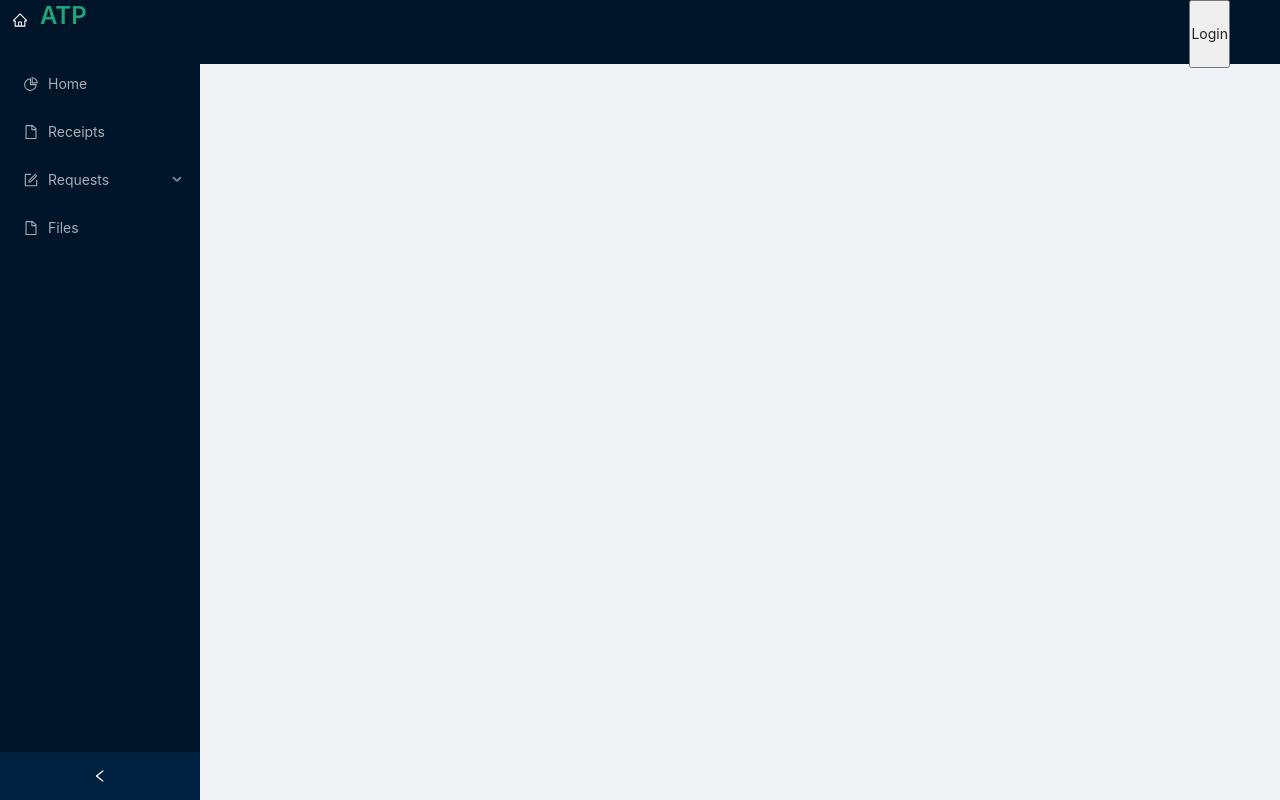
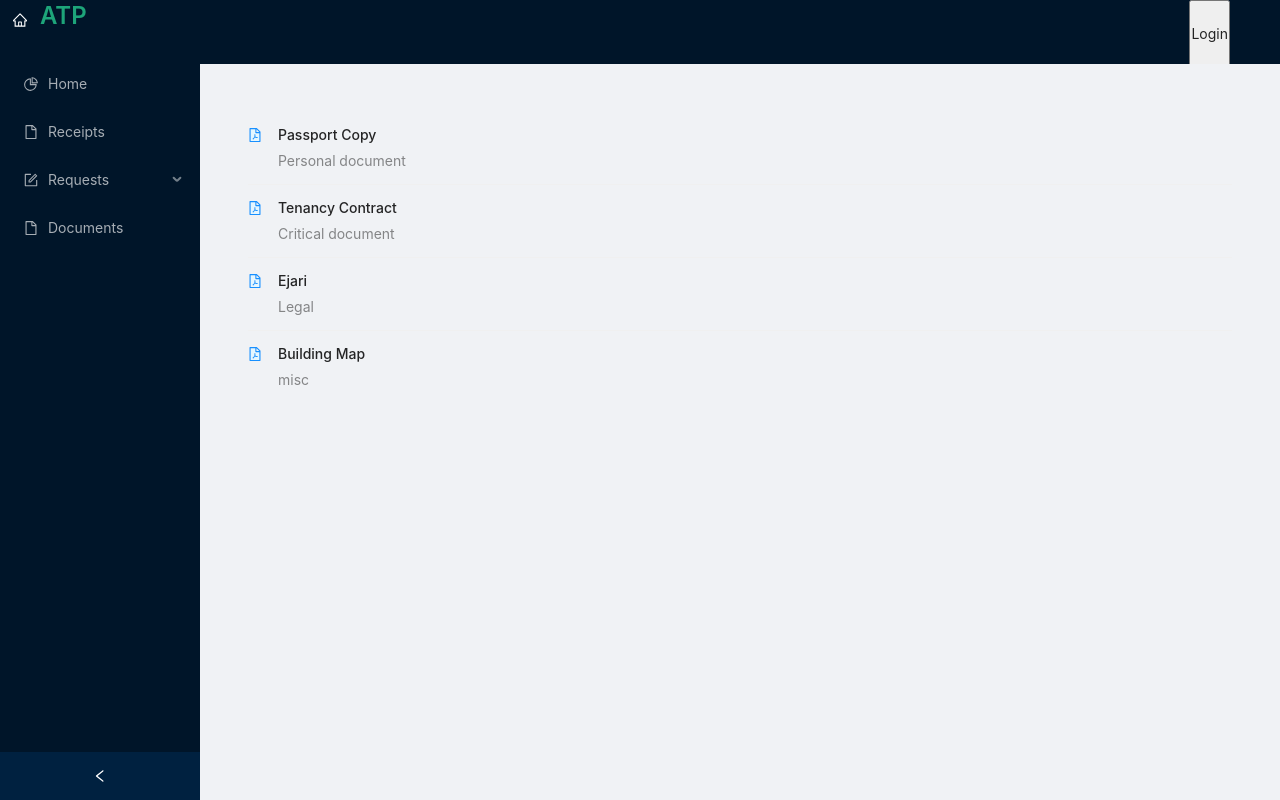
Before and after one commit to NigelMarshal/tenant-proto, a React (Create React App) app: page /documents in a window 1280 px wide. Built offline with nearby package versions, Linux system fonts and the light colour scheme.

Commit message:
feat(Documents): Create documents page
+ Add documents page
- Remove unused variables

```diff
--- a/src/App.js
+++ b/src/App.js
@@ -1,10 +1,11 @@
 import "./App.less";
-import { Switch, Route, Link } from "react-router-dom";
+import { Switch, Route } from "react-router-dom";
 import { Layout } from "antd";
 import { useAuth0 } from "@auth0/auth0-react";
 import { Navbar, Receipts, Homepage, AtpHeader } from "./Components";
 import MaintenanceRequest from "./Components/Forms/MaintenanceRequest";
 import MovingOutRequest from "./Components/Forms/MovingOutRequest";
+import Documents from "./Components/Documents";
 
 function App() {
   const { isLoading } = useAuth0();
@@ -37,6 +38,11 @@ function App() {
                 <MovingOutRequest />
               </Layout>
             </Route>
+            <Route exact path="/documents">
+              <Layout>
+                <Documents />
+              </Layout>
+            </Route>
           </Switch>
         </Layout>
       </Layout>
--- /dev/null
+++ b/src/Components/Documents.js
@@ -0,0 +1,49 @@
+import React from "react";
+import { List } from "antd";
+import { FilePdfTwoTone } from "@ant-design/icons";
+const data = [
+  {
+    title: "Passport Copy",
+    description: "Personal document",
+  },
+  {
+    title: "Tenancy Contract",
+    description: "Critical document",
+  },
+  {
+    title: "Ejari",
+    description: "Legal",
+  },
+  {
+    title: "Building Map",
+    description: "misc",
+  },
+];
+const Documents = () => {
+  return (
+    <List
+      itemLayout="horizontal"
+      dataSource={data}
+      style={{ padding: "3rem" }}
+      renderItem={(item) => (
+        <List.Item>
+          <List.Item.Meta
+            avatar={<FilePdfTwoTone />}
+            title={
+              <a
+                rel="noopener noreferrer"
+                target="_blank"
+                href="https://www.w3.org/WAI/ER/tests/xhtml/testfiles/resources/pdf/dummy.pdf"
+              >
+                {item.title}
+              </a>
+            }
+            description={item.description}
+          />
+        </List.Item>
+      )}
+    />
+  );
+};
+
+export default Documents;
--- a/src/Components/Homepage.js
+++ b/src/Components/Homepage.js
@@ -1,6 +1,5 @@
 import React from "react";
-import { HomeOutlined } from "@ant-design/icons";
-import { Card, Layout, Row, Col } from "antd";
+import { Layout, Row, Col } from "antd";
 import UpcomingPayments from "./Widgets/UpcomingPayments";
 import MaintenanceStatus from "./Widgets/MaintenanceStatus";
 import PropertyStats from "./Widgets/PropertyStats";
--- a/src/Components/Navbar.js
+++ b/src/Components/Navbar.js
@@ -6,7 +6,6 @@ import {
   FormOutlined,
   PieChartOutlined,
   FileOutlined,
-  UserOutlined,
 } from "@ant-design/icons";
 const { Sider } = Layout;
 
@@ -48,7 +47,7 @@ const Navbar = () => {
           </Menu.Item>
         </Menu.SubMenu>
         <Menu.Item key="5" icon={<FileOutlined />}>
-          Files
+          <Link to="/documents">Documents</Link>
         </Menu.Item>
       </Menu>
     </Sider>
--- a/src/Components/Receipts.js
+++ b/src/Components/Receipts.js
@@ -1,5 +1,5 @@
 import React from "react";
-import { Table, Tag, Space, Layout } from "antd";
+import { Table, Tag } from "antd";
 import moment from "moment";
 
 const Receipts = () => {
```
Also changed, not shown: src/Components/Forms/MovingOutRequest.js (+1 -9 lines).
